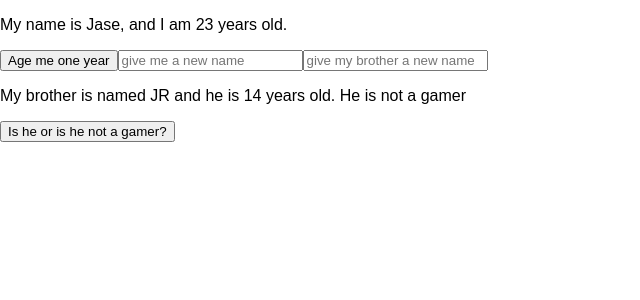
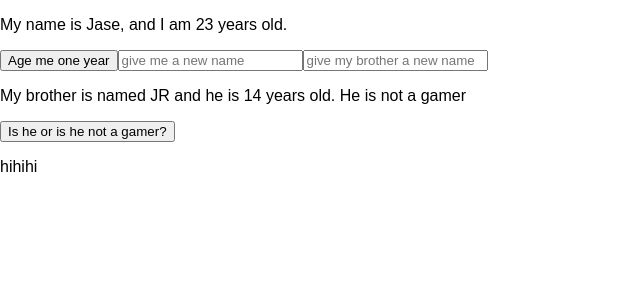
Before and after one commit to jase-d-ace/playing-with-context, a React (Create React App) app: page / in a window 1280 px wide. Shown: the top 300 px of the page, without its empty margins (0-640 px from the left). Built offline with nearby package versions, Linux system fonts and the light colour scheme; no server answers.

Commit message:
add lifecycle context play and external api call

```diff
--- a/src/App.js
+++ b/src/App.js
@@ -1,5 +1,4 @@
-import React, { Component, Fragment } from 'react';
-import logo from './logo.svg';
+import React, { Component } from 'react';
 import Provider from './Provider';
 import Test from './Test';
 import './App.css';
--- /dev/null
+++ b/src/OtherComponent.js
@@ -0,0 +1,30 @@
+import React, { Component } from 'react';
+import { MyContext } from './Provider';
+
+class OtherComponent extends Component {
+
+  componentDidMount() {
+    fetch('https://swapi.co/api/people/1')
+    .then( info => info.json() )
+    .then( (data) => {
+      console.log('got a thing', data)
+      this.props.loadData(data)
+    })
+    .catch( err => {
+      console.log('err', err)
+    })
+  }
+
+  render() {
+    return (
+      <MyContext.Consumer>
+        {(context) => (
+          <p>{console.log('got context', context)} {context.apiDataLoaded ? context.name : 'hihihi'}</p>
+        )}
+      </MyContext.Consumer>
+    )
+  }
+
+}
+
+export default OtherComponent
--- a/src/Provider.js
+++ b/src/Provider.js
@@ -28,6 +28,14 @@ class Provider extends Component {
         gamer: !this.state.gamer
       })
     },
+    apiDataLoaded: false,
+    apiData: null,
+    loadData: (stuff) => {
+      this.setState({
+        apiDataLoaded: true,
+        apiData: stuff
+      })
+    }
   }
 
   render() {
--- a/src/Test.js
+++ b/src/Test.js
@@ -1,6 +1,7 @@
 import React, { Component } from 'react';
 import { MyContext } from './Provider'
 import NewComponent from './NewComponent';
+import OtherComponent from './OtherComponent';
 
 class Test extends Component {
   render() {
@@ -13,6 +14,7 @@ class Test extends Component {
             <input type='text' onChange={context.rename} placeholder='give me a new name' name='name' />
             <input type='text' onChange={context.rename} placeholder='give my brother a new name' name='brother' />
             <NewComponent />
+            <OtherComponent loadData={context.loadData} />
           </React.Fragment>
         )}
       </MyContext.Consumer>
```
Also changed, not shown: package.json (line endings or trailing spaces), 1 other file (tests, documents, lock files or other folders).
